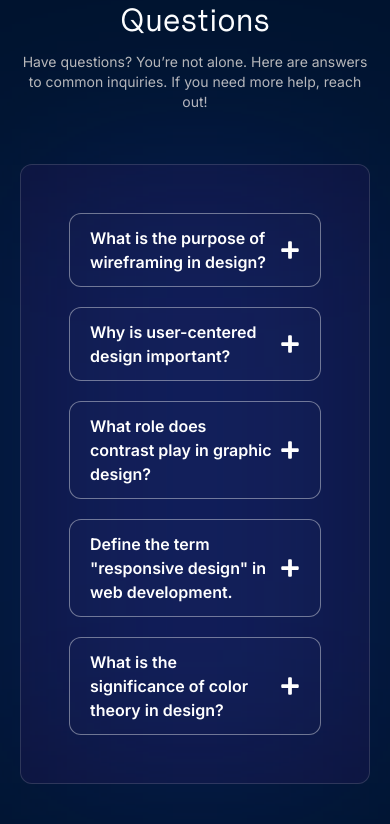
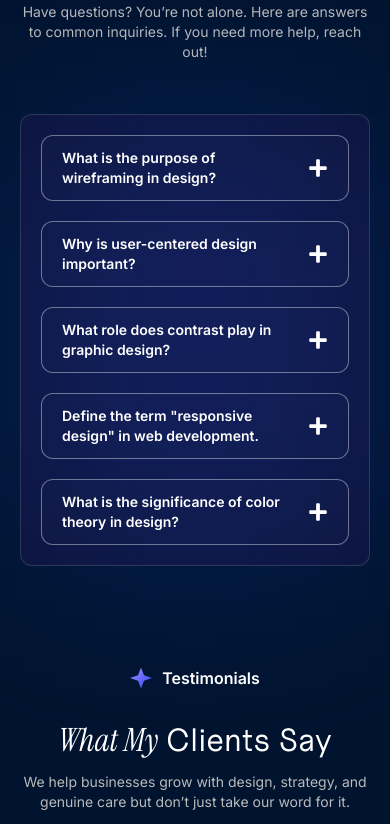
Before and after one commit to rahulsd380/Rahul-Sutradhar---Portfolio-Client, a Next.js app: page /contact-me in a window 390 px wide. Shown: the part 2000-2824 px from the top of the page. Built offline with nearby package versions, Linux system fonts and the light colour scheme.

Commit message:
Made contact me section responsive

```diff
--- a/src/components/ContactMePage/FAQ/FAQ.tsx
+++ b/src/components/ContactMePage/FAQ/FAQ.tsx
@@ -43,7 +43,7 @@ const FAQ = () => {
 
   return (
     <Container>
-      <div className="pt-[150px] pb-[100px]">
+      <div className="pt-[100px] lg:pt-[150px] pb-[100px]">
         <Heading
           subHeading="FAQ"
           styledHeading="Frequently"
@@ -51,7 +51,7 @@ const FAQ = () => {
           description="Have questions? You’re not alone. Here are answers to common inquiries. If you need more help, reach out!"
         />
 
-        <div className="bg-neutral-85 border border-neutral-35/20 p-12 rounded-xl font-Inter mt-13 lg:mt-[70px] relative">
+        <div className="bg-neutral-85 border border-neutral-35/20 p-5 md:p-8 lg:p-12 rounded-xl font-Inter mt-13 lg:mt-[70px] relative">
           <div className="w-full h-full bg-primary-30/60 blur-[100px] absolute top-0 right-0 left-0 bottom-0"></div>
           <div className="flex gap-5 flex-col w-full relative">
             {accordingData?.map((according, index) => (
@@ -63,7 +63,7 @@ const FAQ = () => {
                   className="flex gap-2 cursor-pointer items-center justify-between w-full"
                   onClick={() => handleBorderClick(index)}
                 >
-                  <h2 className="text-white font-semibold">
+                  <h2 className="text-white font-semibold text-sm md:text-base">
                     {according.title}
                   </h2>
                   <p>
@@ -82,7 +82,7 @@ const FAQ = () => {
                       : "grid-rows-[0fr] opacity-0"
                   }`}
                 >
-                  <p className="text-neutral-35 overflow-hidden">
+                  <p className="text-neutral-35 overflow-hidden text-xs md:text-base">
                     {according.description}
                   </p>
                 </div>
```
